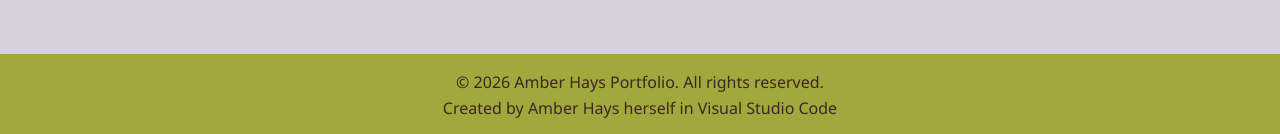
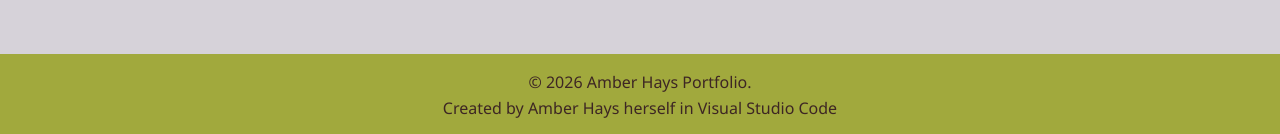
Before and after one commit to haysamber/Amber-Hays, a plain HTML site: page about.html in a window 1280 px wide. Shown: the part 843-977 px from the top of the page. Drawn offline with Linux system fonts and the light colour scheme.

Commit message:
bla bla bla
edits to pages

```diff
--- a/about.html
+++ b/about.html
@@ -49,7 +49,7 @@
         </div>
     </main>
     <footer class="footer">
-        <p>&copy; 2026 Amber Hays Portfolio. All rights reserved.</p>
+        <p>&copy; 2026 Amber Hays Portfolio.</p>
         <p>Created by Amber Hays herself in Visual Studio Code</p>
     </footer>
 </body>
```
Also changed, not shown: contact.html (+1 -1 lines), index.html (+1 -1 lines).
